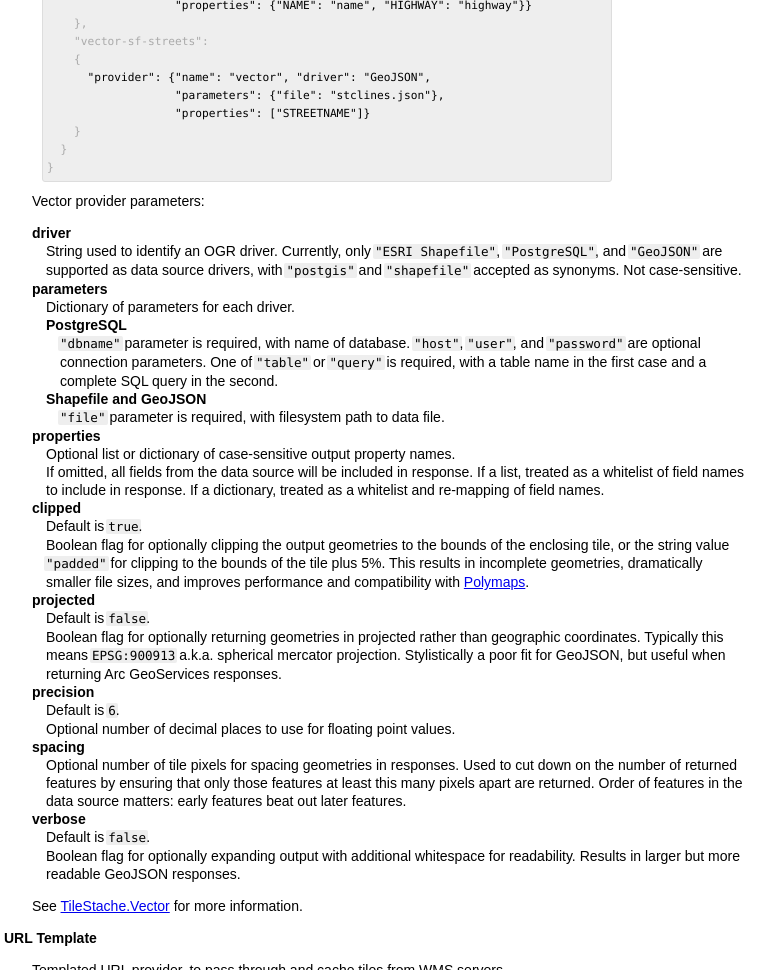
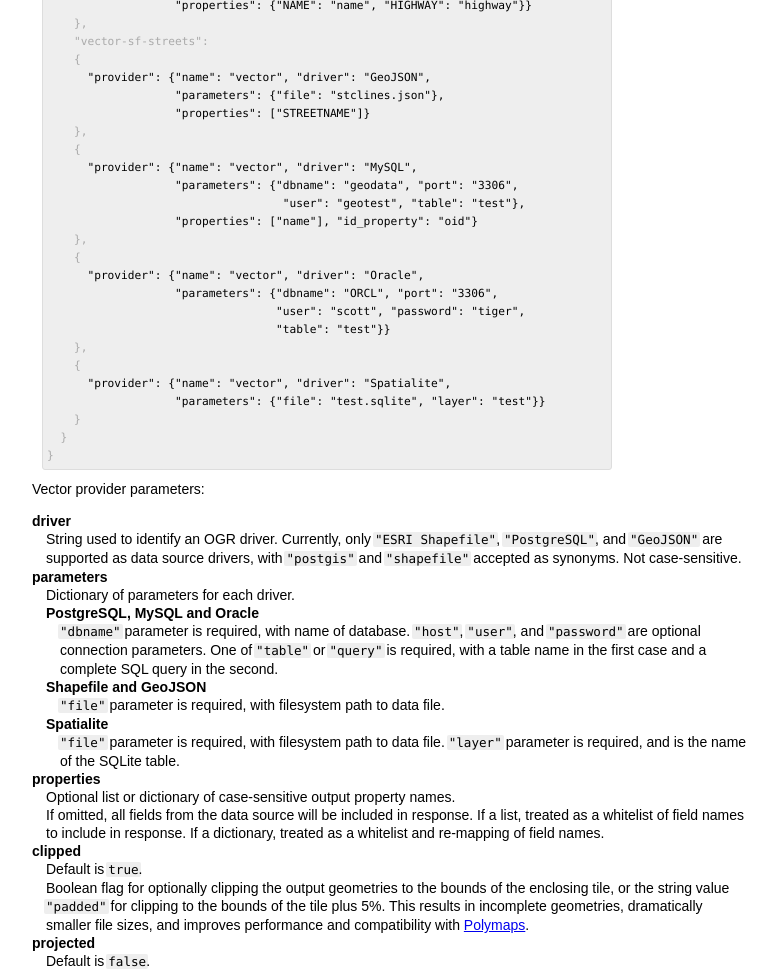
Before and after one commit to TileStache/TileStache, a plain HTML site: page API.html in a window 1280 px wide. Shown: the part 8420-9390 px from the top of the page, without its empty margins (24-801 px from the left). Drawn offline with Linux system fonts and the light colour scheme.

Commit message:
Add documentation

```diff
--- a/API.html
+++ b/API.html
@@ -994,6 +994,22 @@ Example Vector provider configurations:
       "provider": {"name": "vector", "driver": "GeoJSON",
                    "parameters": {"file": "stclines.json"},
                    "properties": ["STREETNAME"]}
+    <span class="bg">},
+    {</span>
+      "provider": {"name": "vector", "driver": "MySQL",
+                   "parameters": {"dbname": "geodata", "port": "3306",
+                                   "user": "geotest", "table": "test"},
+                   "properties": ["name"], "id_property": "oid"}
+    <span class="bg">},
+    {</span>
+      "provider": {"name": "vector", "driver": "Oracle",
+                   "parameters": {"dbname": "ORCL", "port": "3306",
+                                  "user": "scott", "password": "tiger",
+                                  "table": "test"}}
+    <span class="bg">},
+    {</span>
+      "provider": {"name": "vector", "driver": "Spatialite",
+                   "parameters": {"file": "test.sqlite", "layer": "test"}}
     <span class="bg">}
   }
 }</span>
@@ -1017,7 +1033,7 @@ Vector provider parameters:
     Dictionary of parameters for each driver.
     <br>
     <dl>
-        <dt>PostgreSQL</dt>
+        <dt>PostgreSQL, MySQL and Oracle</dt>
         <dd>
         <samp>"dbname"</samp> parameter is required, with name of database.
         <samp>"host"</samp>, <samp>"user"</samp>, and <samp>"password"</samp>
@@ -1029,6 +1045,13 @@ Vector provider parameters:
         <dd>
         <samp>"file"</samp> parameter is required, with filesystem path to
         data file.
+        </dd>
+        <dt>Spatialite</dt>
+        <dd>
+        <samp>"file"</samp> parameter is required, with filesystem path to
+        data file.
+        <samp>"layer"</samp> parameter is required, and is the name of
+        the SQLite table.
         </dd>
     </dl>
     </dd>
```
Also changed, not shown: 1 other file.
